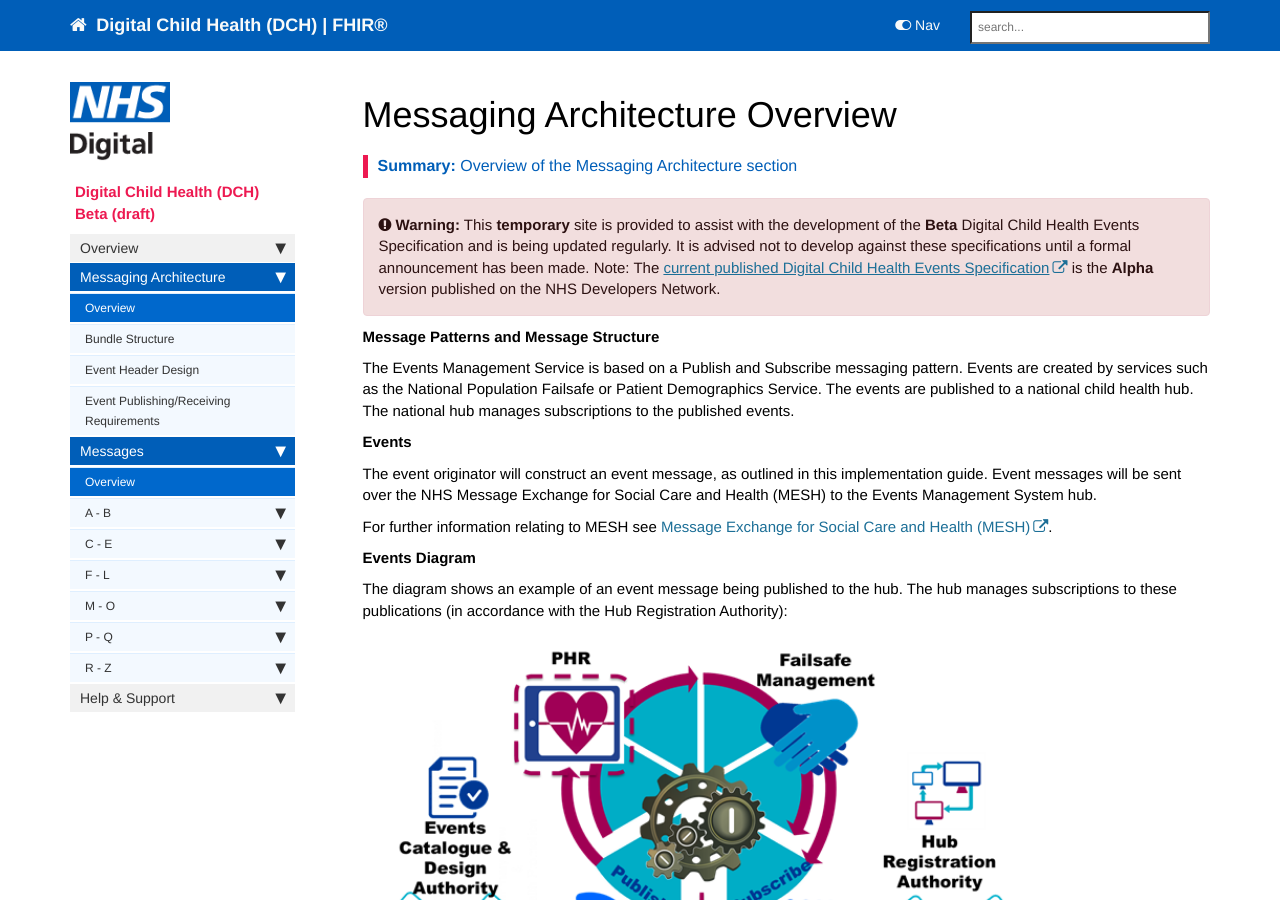
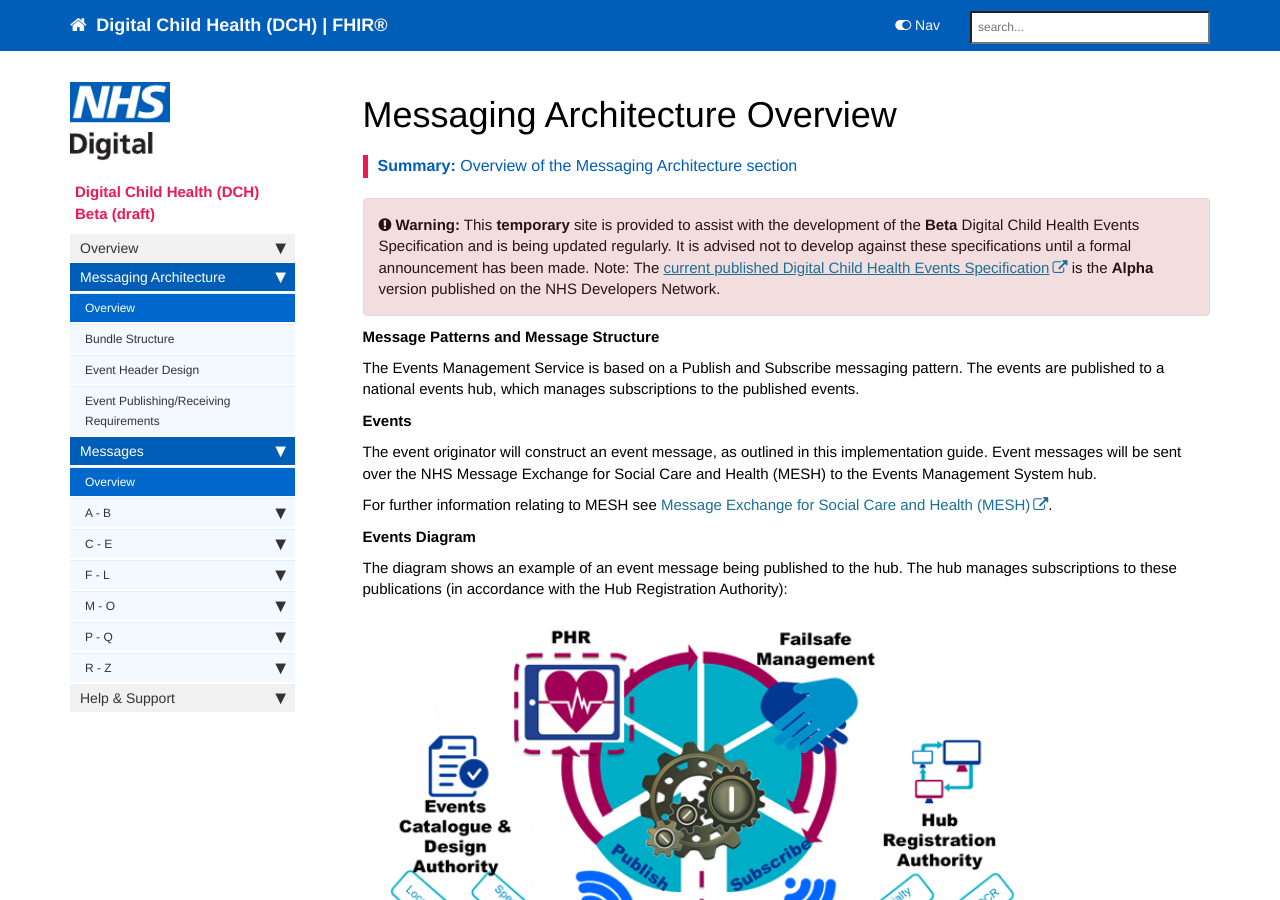
Before and after one commit to nhsconnect/Digital-Child-Health-STU3, a Jekyll site: the page built from pages/explore/messaging_overview.md, in a window 1280 px wide and 900 px high. Built offline with Jekyll 4.4.1, drawn with Linux system fonts in a browser that asks for light colours; nearby versions of some CDN libraries; comment, search, counter and statistics services are not loaded.

Commit message:
Messaging Overview edit

```diff
--- a/pages/explore/messaging_overview.md
+++ b/pages/explore/messaging_overview.md
@@ -11,7 +11,7 @@ summary: "Overview of the Messaging Architecture section"
 
 **Message Patterns and Message Structure**
 
-The Events Management Service is based on a Publish and Subscribe messaging pattern. Events are created by services such as the National Population Failsafe or Patient Demographics Service. The events are published to a national child health hub. The national hub manages subscriptions to the published events.
+The Events Management Service is based on a Publish and Subscribe messaging pattern. The events are published to a national events hub, which manages subscriptions to the published events.
 
 **Events**
 
```
